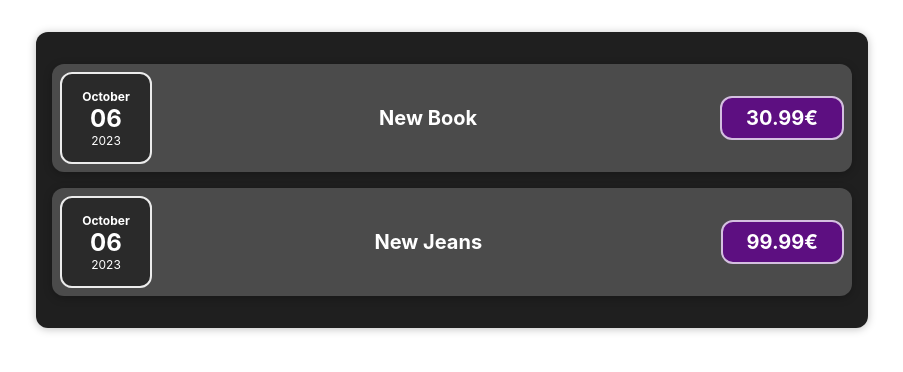
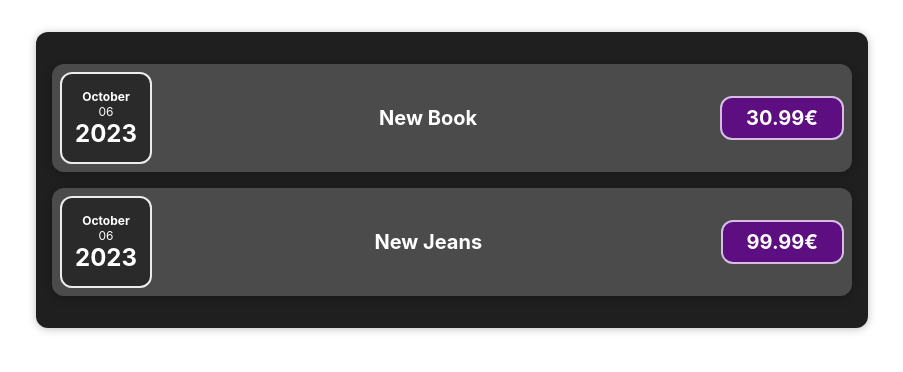
Before and after one commit to Tooma81/React_projekti_loomine, a React (Create React App) app: page / in a window 1280 px wide. Shown: the top 372 px of the page, without its empty margins (188-1091 px from the left). Built offline with nearby package versions, Linux system fonts and the light colour scheme.

Commit message:
Changed date style

```diff
--- a/src/components/ExpenseDate.css
+++ b/src/components/ExpenseDate.css
@@ -17,10 +17,10 @@
 }
 
 .expense-date__year {
-    font-size: 0.75rem;
+    font-size: 1.5rem;
+    font-weight: bold;
 }
 
 .expense-date__day {
-    font-size: 1.5rem;
-    font-weight: bold;
+    font-size: 0.75rem;
 }
```
